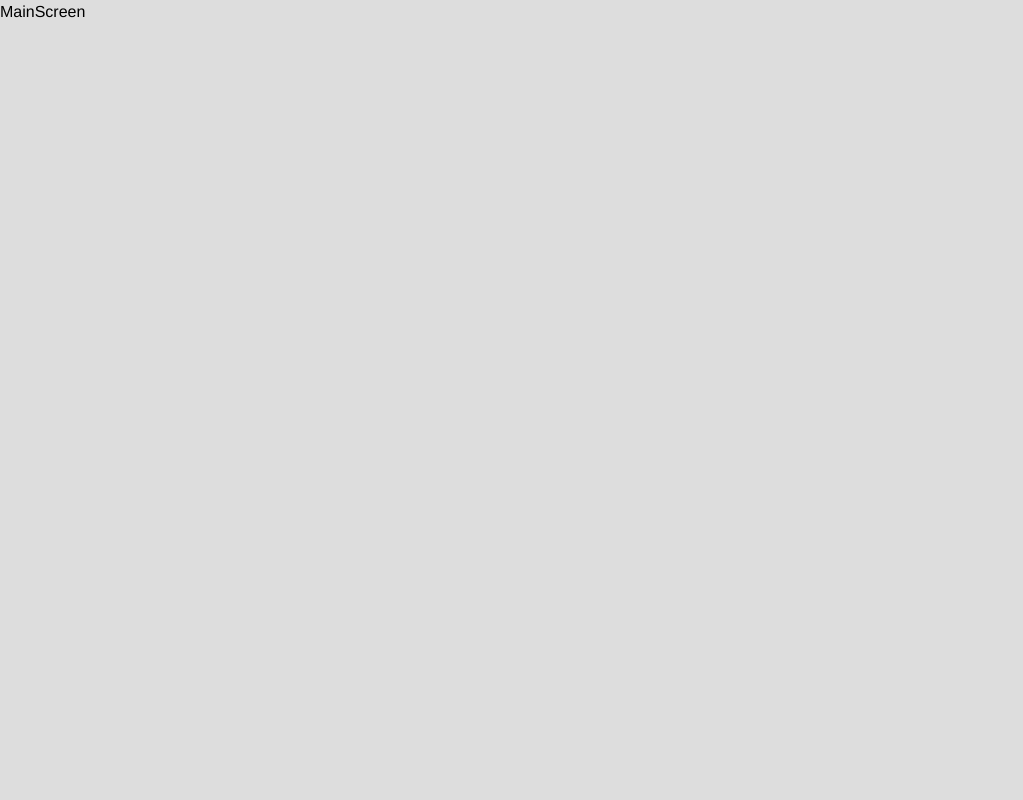
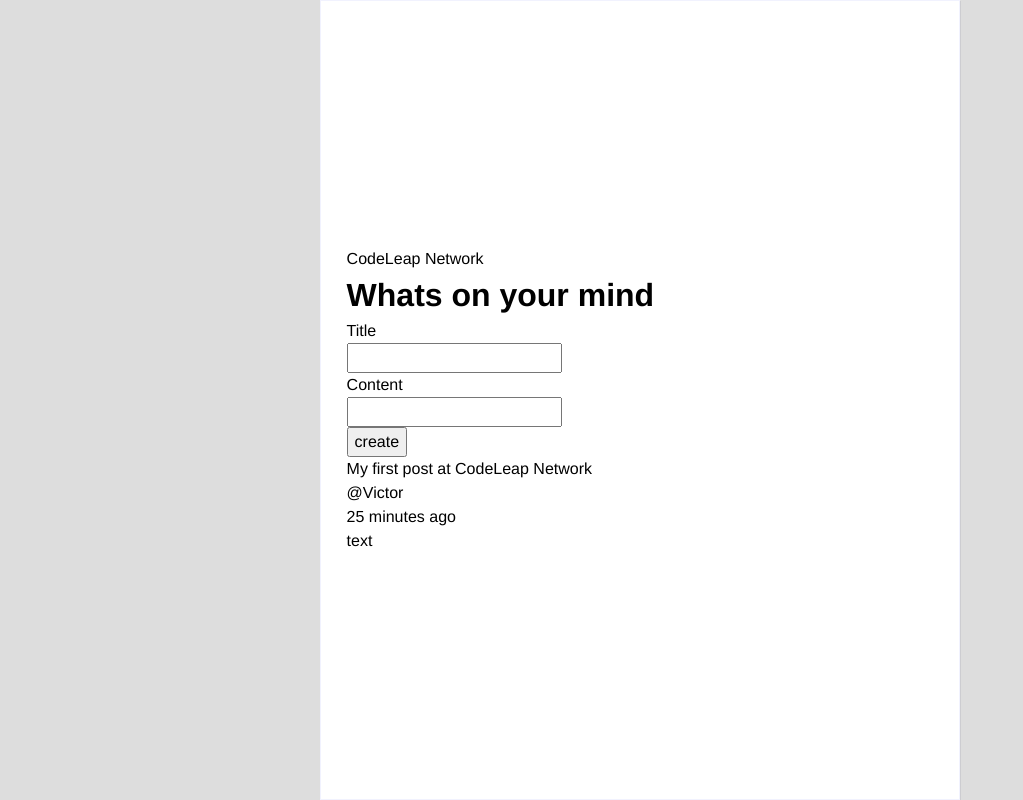
Before and after one commit to gtretow/secret, a React (Vite) app: page /mainScreen in a window 1280 px wide. Shown: the whole page, without its empty margins (0-1023 px from the left). Built offline with nearby package versions, Linux system fonts and the light colour scheme.

Commit message:
creating mainScreen page

```diff
--- a/src/Components/EditScreen/EditScreen.jsx
+++ b/src/Components/EditScreen/EditScreen.jsx
@@ -0,0 +1,5 @@
+import React from "react";
+
+export default function EditScreen() {
+  return <div>EditScreen</div>;
+}
--- a/src/Components/EditScreen/styled.js
+++ b/src/Components/EditScreen/styled.js
@@ -0,0 +1,2 @@
+import styled from "styled-components";
+import { COLORS } from "../../styles/Constants";
--- a/src/Pages/MainScreen/MainScreen.jsx
+++ b/src/Pages/MainScreen/MainScreen.jsx
@@ -1,5 +1,37 @@
 import React from "react";
+import * as S from "./styled";
 
 export default function MainScreen() {
-  return <div>MainScreen</div>;
+  return (
+    <S.MainScreen>
+      <header>CodeLeap Network</header>
+      <div>
+        <h1>Whats on your mind</h1>
+        <div>
+          <p>Title</p>
+          <input></input>
+        </div>
+        <div>
+          <p>Content</p>
+          <input></input>
+        </div>
+        <button>create</button>
+      </div>
+      <div>
+        <div>
+          My first post at CodeLeap Network
+          <div>
+            <img />
+            <img />
+          </div>
+        </div>
+        <div>
+          <p>@Victor</p> <p>25 minutes ago</p>
+        </div>
+        <div>
+          <p>text</p>
+        </div>
+      </div>
+    </S.MainScreen>
+  );
 }
--- a/src/Pages/MainScreen/styled.js
+++ b/src/Pages/MainScreen/styled.js
@@ -0,0 +1,18 @@
+import styled from "styled-components";
+import { COLORS } from "../../styles/Constants";
+
+export const MainScreen = styled.div`
+  width: 50vw;
+  height: 100vh;
+  position: fixed;
+  top: 50%;
+  left: 50%;
+  background: ${COLORS.white};
+  transform: translate(-50%, -50%);
+  border: 1px solid ${COLORS.offwhite};
+  box-shadow: 1px 1px ${COLORS.transparentGray15};
+  display: flex;
+  justify-content: center;
+  flex-direction: column;
+  padding: 0 2% 0 2%;
+`;
--- a/src/styles/constants.js
+++ b/src/styles/constants.js
@@ -1,5 +1,5 @@
 export const COLORS = {
-  primary: "hsl(240deg 100% 60%)",
+  primary: "rgb(118 149 236)",
   cancel: "red",
   confirm: "green",
   primaryLight: "hsl(235deg 100% 62%)",
```
